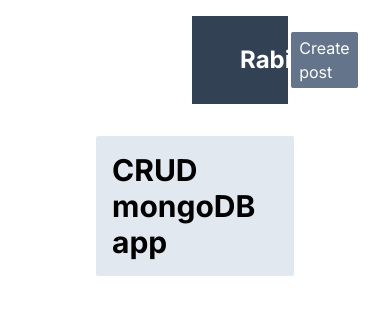
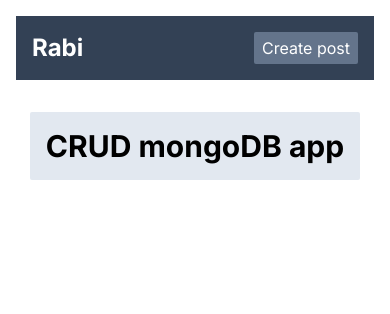
Before and after one commit to MuhammadRabi/auth-demo, a Next.js app: page / in a window 390 px wide. Shown: the top 314 px of the page. Built offline with nearby package versions, Linux system fonts and the light colour scheme; no server answers; the database is empty.

Commit message:
apply responsive fixes

```diff
--- a/app/layout.tsx
+++ b/app/layout.tsx
@@ -19,7 +19,7 @@ export default function RootLayout({
   return (
     <html lang="en">
       <body className={inter.className}>
-        <main className="px-24">
+        <main className="px-4 sm:px-8 md:px-24">
           <Navbar />
           {children}
         </main>
--- /dev/null
+++ b/app/loading.tsx
@@ -0,0 +1,7 @@
+export default function Loading() {
+  return (
+    <>
+      <h2 className="text-6xl text-center text-red-400 mx-auto">Loading...</h2>
+    </>
+  )
+}
--- a/components/Navbar.tsx
+++ b/components/Navbar.tsx
@@ -2,7 +2,7 @@ import Link from "next/link"
 
 const Navbar = () => {
   return (
-    <nav className="bg-slate-700 mx-24 mt-4 px-12 py-4 flex justify-between items-center text-white">
+    <nav className="bg-slate-700 md:mx-24 mt-4 px-4 md:px-12 py-4 flex justify-between items-center text-white">
       <Link href="/">
         <div className="logo text-2xl font-bold">Rabi</div>
       </Link>
--- a/components/Post.tsx
+++ b/components/Post.tsx
@@ -19,7 +19,7 @@ const Post = ({ title, description, _id }: postType) => {
   }
 
   return (
-    <article className="border-2 border-gray-200 shadow-lg p-5 flex rounded-sm items-center justify-between space-x-6 mb-4 w-3/4 max-w-2xl border-l-orange-500">
+    <article className="border-2 border-gray-200 shadow-lg p-5 flex rounded-sm items-center justify-between space-x-6 mb-4 w-full md:w-3/4 max-w-2xl border-l-orange-500">
       <div className="details">
         <h2 className="text-2xl capitalize font-bold mb-2">{title}</h2>
         <p className="text-sm">{description}</p>
```
